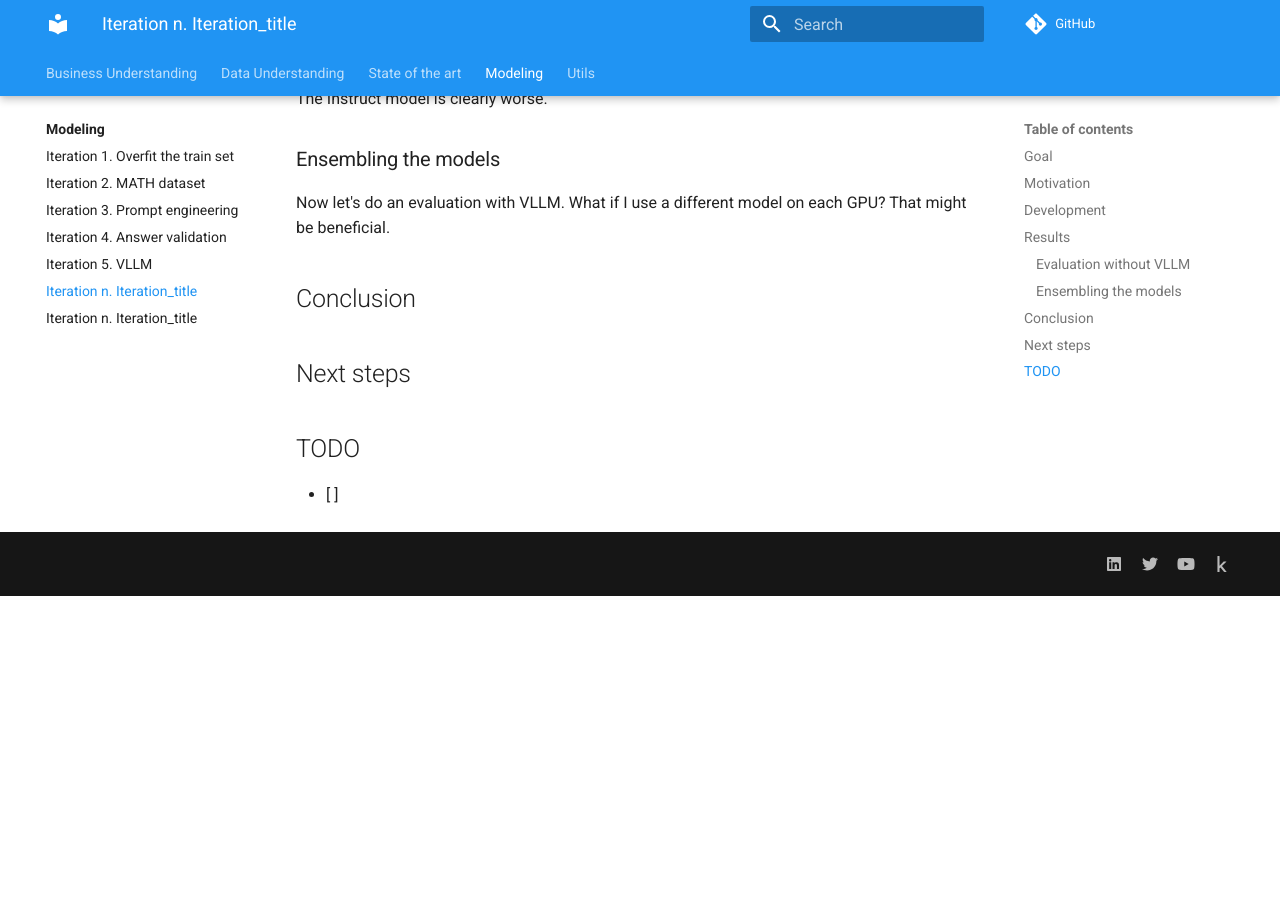
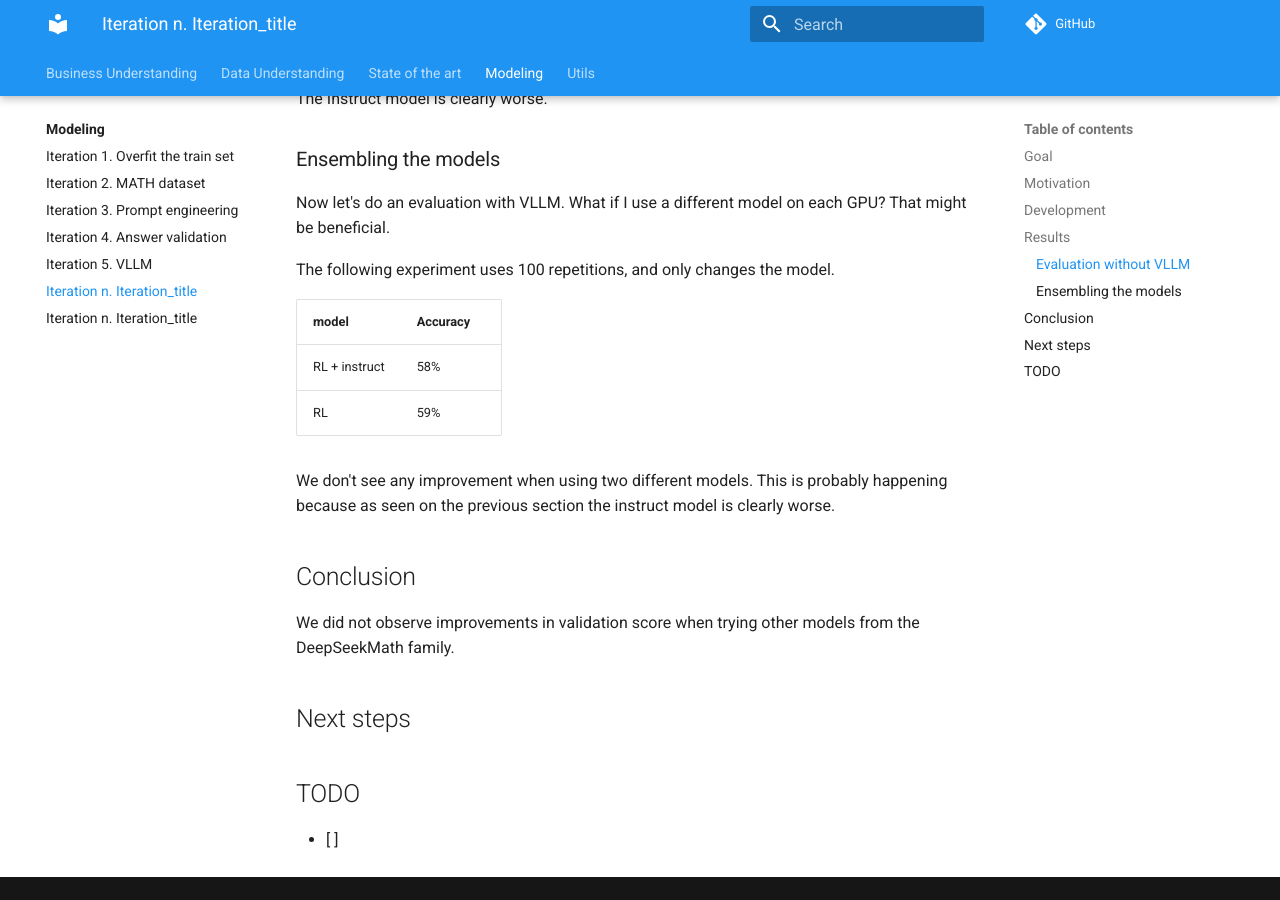
Before and after one commit to ironbar/aimo, an MkDocs documentation site: the page built from docs/modeling/Iteration_06_different_models.md, in a window 1280 px wide and 900 px high, scrolled down 961 px. Built offline with MkDocs 1.6.1 and Material for MkDocs 9.7.7, drawn with Linux system fonts in a browser that asks for light colours; comment, search, counter and statistics services are not loaded; before the commit the page ends 1557 px from its top, so only the background shows below that.

Commit message:
documented results with different models

```diff
--- a/docs/modeling/Iteration_06_different_models.md
+++ b/docs/modeling/Iteration_06_different_models.md
@@ -39,7 +34,19 @@ The Instruct model is clearly worse.
 
 Now let's do an evaluation with VLLM. What if I use a different model on each GPU? That might be beneficial.
 
+The following experiment uses 100 repetitions, and only changes the model.
+
+| model         | Accuracy |
+|---------------|----------|
+| RL + instruct | 58%      |
+| RL            | 59%      |
+
+We don't see any improvement when using two different models. This is probably happening because as
+seen on the previous section the instruct model is clearly worse.
+
 ## Conclusion
+
+We did not observe improvements in validation score when trying other models from the DeepSeekMath family.
 
 ## Next steps
 
```
Also changed, not shown: other parts of docs/modeling/Iteration_06_different_models.md (+1 -6 lines), 1 other file.
